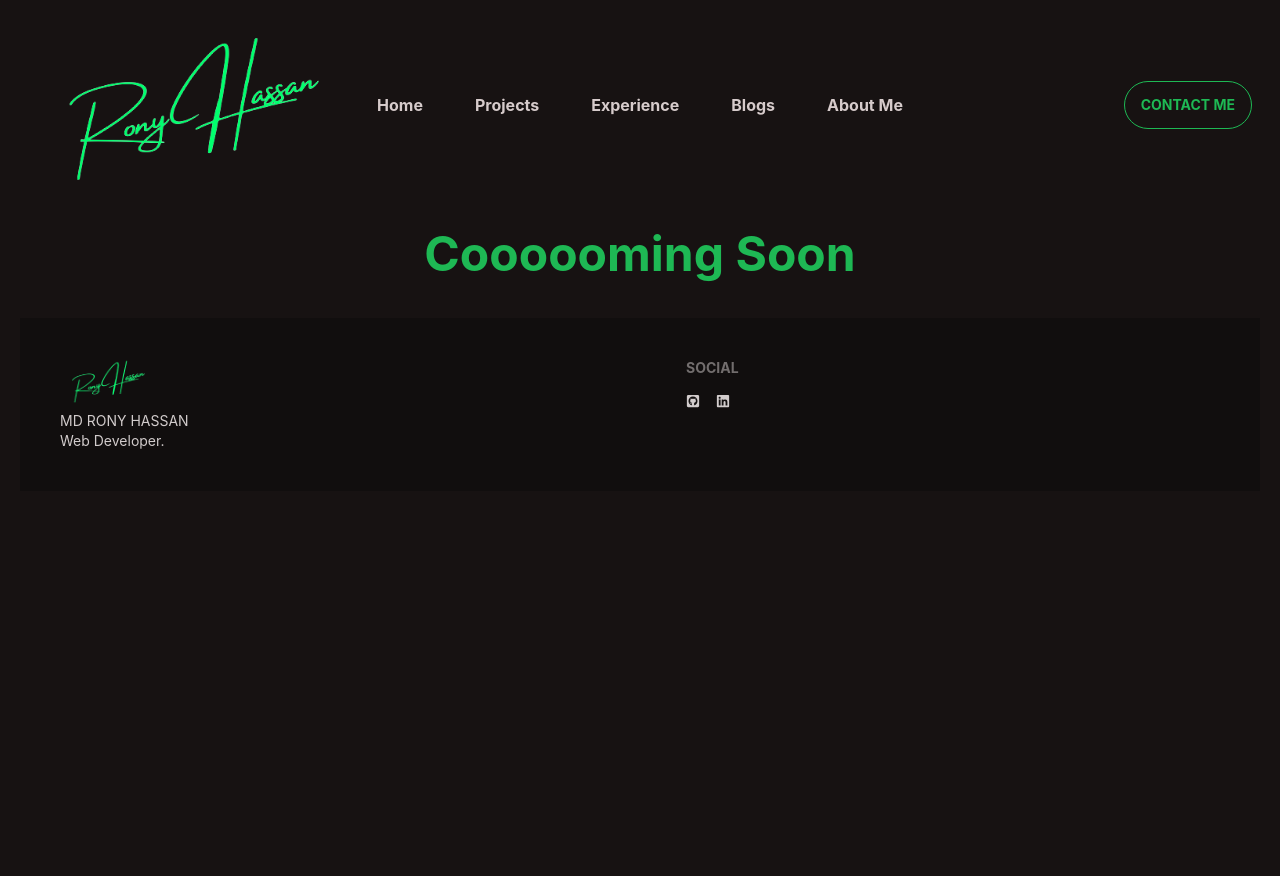
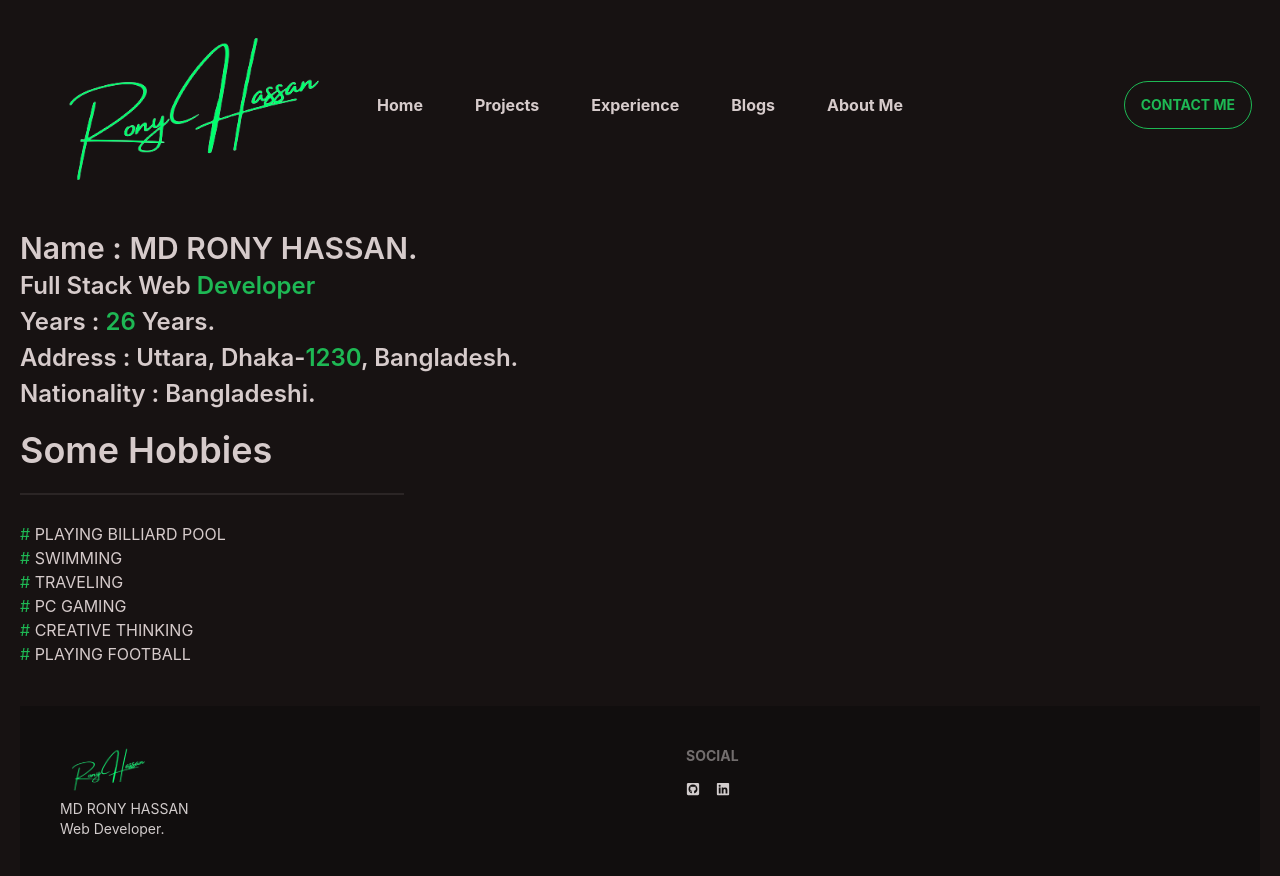
Before and after one commit to Ronyhassansam03n/my-portfolio, a React (Create React App) app: page /about in a window 1280 px wide. Shown: the top 876 px of the page. Before the commit the page ends 800 px from the top, so only its background shows below. Built offline with nearby package versions, Linux system fonts and the light colour scheme.

Commit message:
ready to all in fly

```diff
--- a/src/About/About.js
+++ b/src/About/About.js
@@ -3,7 +3,24 @@ import React from 'react';
 const About = () => {
     return (
         <div>
-            <h1 className='text-5xl font-bold text-primary text-center mt-10'> Coooooming  Soon </h1>
+            <h1 className='text-3xl font-semibold mt-10'> Name : MD RONY HASSAN. </h1>
+            <h1 className='text-2xl font-semibold mt-1'>  Full Stack Web <span className='text-2xl font-semibold text-primary'>Developer</span> </h1>
+            <h1 className='text-2xl font-semibold mt-1'>  Years : <span className='text-2xl font-semibold text-primary'>26</span>  Years. </h1>
+            <h1 className='text-2xl font-semibold mt-1'>  Address : Uttara, Dhaka-<span className='text-2xl font-semibold text-primary'>1230</span>, Bangladesh. </h1>
+            <h1 className='text-2xl font-semibold mt-1'>  Nationality : Bangladeshi.</h1>
+            <h1 className='text-4xl font-semibold mt-5'>  Some Hobbies</h1>
+            <div className='divider w-96'></div>
+            <ul className='mt-5'>
+                <li><span className='text-primary'>#</span> PLAYING BILLIARD POOL </li>
+                <li><span className='text-primary'>#</span> SWIMMING </li>
+                <li><span className='text-primary'>#</span> TRAVELING</li>
+                <li><span className='text-primary'>#</span> PC GAMING</li>
+                <li><span className='text-primary'>#</span> CREATIVE THINKING</li>
+                <li><span className='text-primary'>#</span> PLAYING FOOTBALL </li>
+
+            </ul>
+
+
         </div>
     );
 };
```
